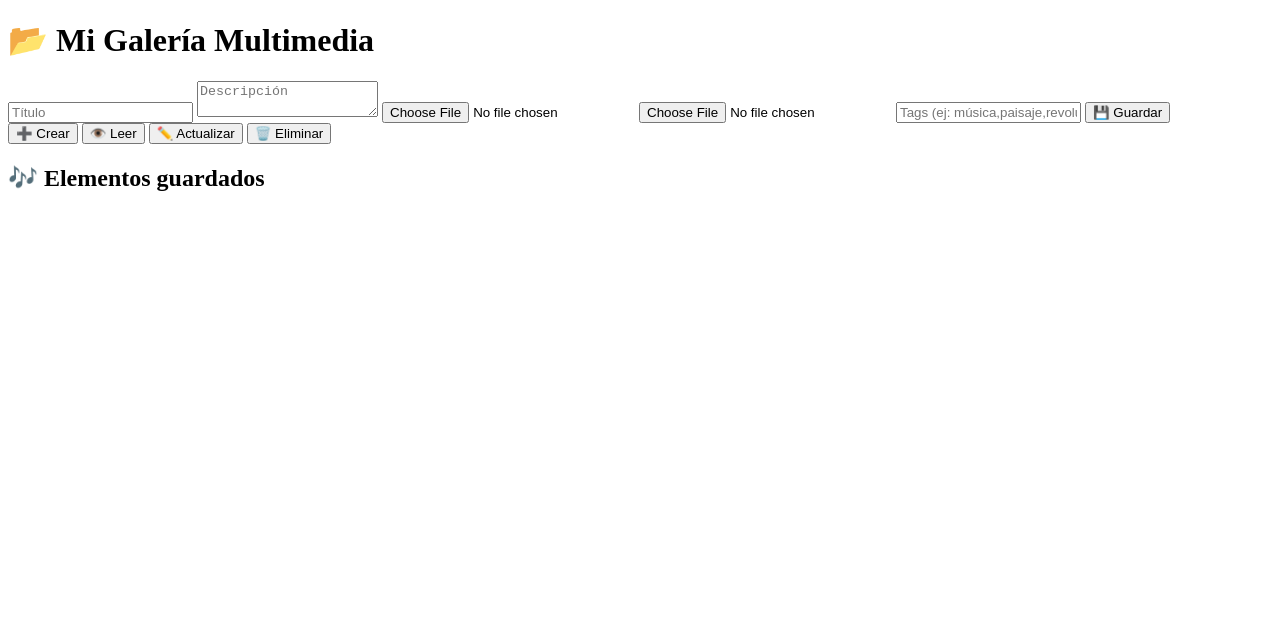
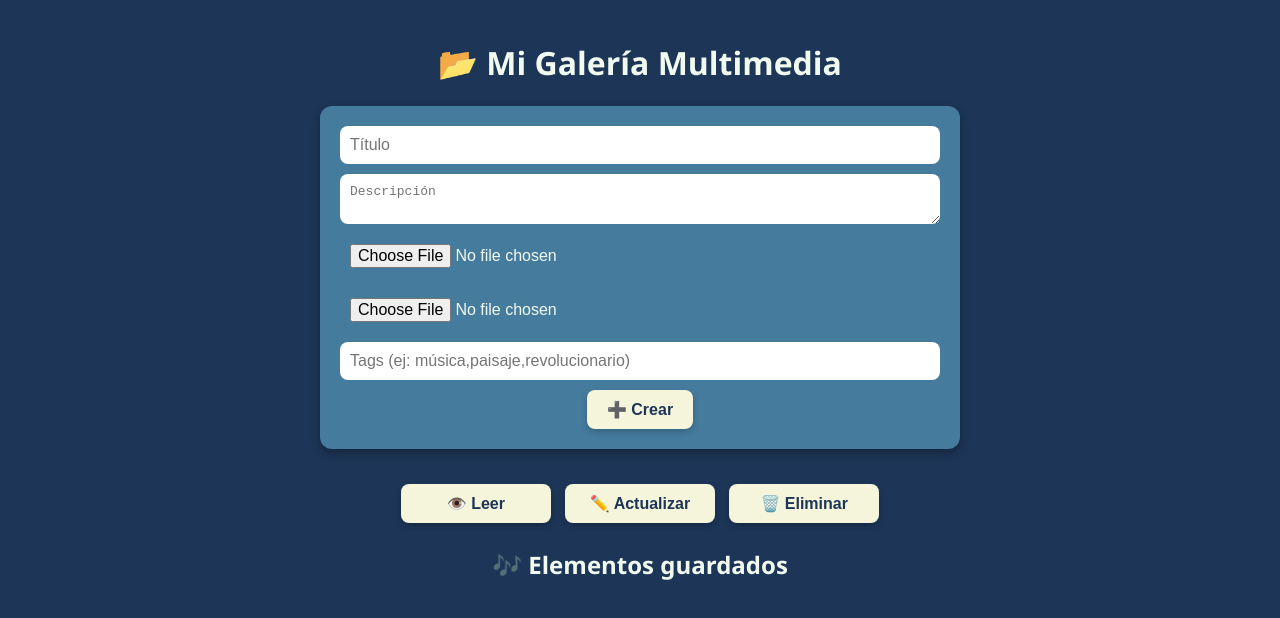
Before and after one commit to alssanchezvega12-jpg/galeria-Multimedia, a website: page public/index.html in a window 1280 px wide. Drawn offline with Linux system fonts and the light colour scheme; no server answers.

Commit message:
Actualización: CRUD completo funcionando

```diff
--- a/public/index.html
+++ b/public/index.html
@@ -2,7 +2,7 @@
 <html lang="es">
 <head>
   <meta charset="UTF-8">
-  <title>Mi Galería Multimedia</title>
+  <title>🎨 Mi Galería Multimedia</title>
   <link rel="stylesheet" href="style.css">
 </head>
 <body>
@@ -15,16 +15,16 @@
     <input type="file" name="imagen" accept="image/*" required>
     <input type="file" name="audio" accept="audio/*" required>
     <input type="text" name="tags" placeholder="Tags (ej: música,paisaje,revolucionario)">
-    <button type="submit" id="btnGuardar">💾 Guardar</button>
+    <!-- Botón Crear -->
+    <button type="submit" id="btnCrear">➕ Crear</button>
   </form>
 
-  <!-- Botones CRUD -->
+  <!-- Botones CRUD globales -->
   <div class="crud-buttons">
-    <button id="btnCrear">➕ Crear</button>
-    <button id="btnLeer">👁️ Leer</button>
-    <button id="btnActualizar">✏️ Actualizar</button>
-    <button id="btnEliminar">🗑️ Eliminar</button>
-  </div>
+  <button onclick="cargarElementos()">👁️ Leer</button>
+  <button onclick="editarElementoPrompt()">✏️ Actualizar</button>
+  <button onclick="eliminarElementoPrompt()">🗑️ Eliminar</button>
+</div>
 
   <h2>🎶 Elementos guardados</h2>
   <div id="lista"></div>
--- a/public/script.js
+++ b/public/script.js
@@ -15,6 +15,7 @@ form.addEventListener('submit', async (e) => {
   cargarElementos();
 });
 
+// Cargar elementos y renderizar tarjetas
 async function cargarElementos() {
   try {
     const res = await fetch('/api/multimedia');
@@ -25,12 +26,25 @@ async function cargarElementos() {
       return;
     }
 
-    lista.innerHTML = elementos.map(el => `...`).join('');
+    lista.innerHTML = elementos.map(el => `
+      <div class="card">
+        <h3>${el.titulo}</h3>
+        <p>${el.descripcion || 'Sin descripción'}</p>
+        <img src="${el.imagenUrl}" alt="${el.titulo}">
+        <audio controls src="${el.audioUrl}"></audio>
+        <p><strong>Tags:</strong> ${el.tags.join(', ')}</p>
+        <div>
+          <button class="btn-mostrar" onclick="mostrarElemento('${el._id}')">👁️ Mostrar</button>
+          <button class="btn-editar" onclick="editarElemento('${el._id}')">✏️ Editar</button>
+          <button class="btn-eliminar" onclick="eliminarElemento('${el._id}')">🗑️ Eliminar</button>
+          <button class="btn-duplicar" onclick="crearElemento('${el._id}')">➕ Duplicar</button>
+        </div>
+      </div>
+    `).join('');
   } catch (error) {
     console.error("Error al cargar elementos:", error);
   }
 }
-
 
 // Mostrar
 async function mostrarElemento(id) {
@@ -94,4 +108,5 @@ async function crearElemento(id) {
   cargarElementos();
 }
 
+// Inicializar
 cargarElementos();
--- a/public/style.css
+++ b/public/style.css
@@ -1,45 +1,100 @@
-.card button {
-  display: inline-block;
-  width: auto;
-  margin-right: 5px;
-  margin-top: 10px;
-  padding: 6px 12px;
-  font-size: 14px;
-  border-radius: 5px;
-  color: #fff;
+body {
+  font-family: 'Segoe UI', sans-serif;
+  background: #1d3557; /* azul marino */
+  margin: 0;
+  padding: 20px;
+  color: #f1faee;
+}
+
+h1, h2 {
+  text-align: center;
+  color: #f1faee;
+}
+
+form {
+  background: #457b9d;
+  padding: 20px;
+  border-radius: 12px;
+  box-shadow: 0 4px 10px rgba(0,0,0,0.3);
+  max-width: 600px;
+  margin: 0 auto 30px;
+  display: flex;
+  flex-direction: column;
+  gap: 10px;
+}
+
+input, textarea {
+  padding: 10px;
   border: none;
+  border-radius: 8px;
+  font-size: 1em;
+}
+
+button {
+  border: none;
+  border-radius: 8px;
+  font-size: 1em;
   cursor: pointer;
   transition: 0.3s;
 }
 
-/* Botón Mostrar */
-.btnMostrar {
-  background: #6a4c93; /* morado profundo */
+/* Botón Crear */
+#btnCrear {
+  background: #f5f5dc; /* beige */
+  color: #1d3557;
+  font-weight: bold;
+  padding: 10px 20px;
+  align-self: center;
+  box-shadow: 0 3px 6px rgba(0,0,0,0.2);
 }
-.btnMostrar:hover {
-  background: #4b2e69;
+#btnCrear:hover {
+  background: #e0d8b0;
 }
 
-/* Botón Editar */
-.btnEditar {
-  background: #9d4edd; /* violeta brillante */
-}
-.btnEditar:hover {
-  background: #7b2cbf;
+/* Botones CRUD globales */
+.crud-buttons {
+  text-align: center;
+  margin: 20px 0;
 }
 
-/* Botón Eliminar */
-.btnEliminar {
-  background: #c9184a; /* fucsia/morado rojizo */
-}
-.btnEliminar:hover {
-  background: #a4133c;
+.crud-buttons button {
+  background: #f5f5dc; /* beige */
+  color: #1d3557;
+  font-weight: bold;
+  margin: 5px;
+  padding: 10px 20px;
+  border-radius: 8px;
+  min-width: 150px;
+  box-shadow: 0 3px 6px rgba(0,0,0,0.2);
 }
 
-/* Botón Crear */
-.btnCrear {
-  background: #7b2cbf; /* violeta intenso */
+.crud-buttons button:hover {
+  background: #e0d8b0;
 }
-.btnCrear:hover {
-  background: #5a189a;
+
+/* Tarjetas */
+#lista {
+  display: grid;
+  grid-template-columns: repeat(auto-fit, minmax(250px, 1fr));
+  gap: 20px;
+  margin-top: 20px;
 }
+
+.card {
+  background: #457b9d;
+  border-radius: 12px;
+  padding: 15px;
+  box-shadow: 0 4px 8px rgba(0,0,0,0.3);
+  text-align: center;
+  color: #f1faee;
+}
+
+.card img {
+  max-width: 100%;
+  border-radius: 8px;
+}
+
+.card audio {
+  width: 100%;
+  margin-top: 10px;
+}
```
Also changed, not shown: server.js (+6 -1 lines).
